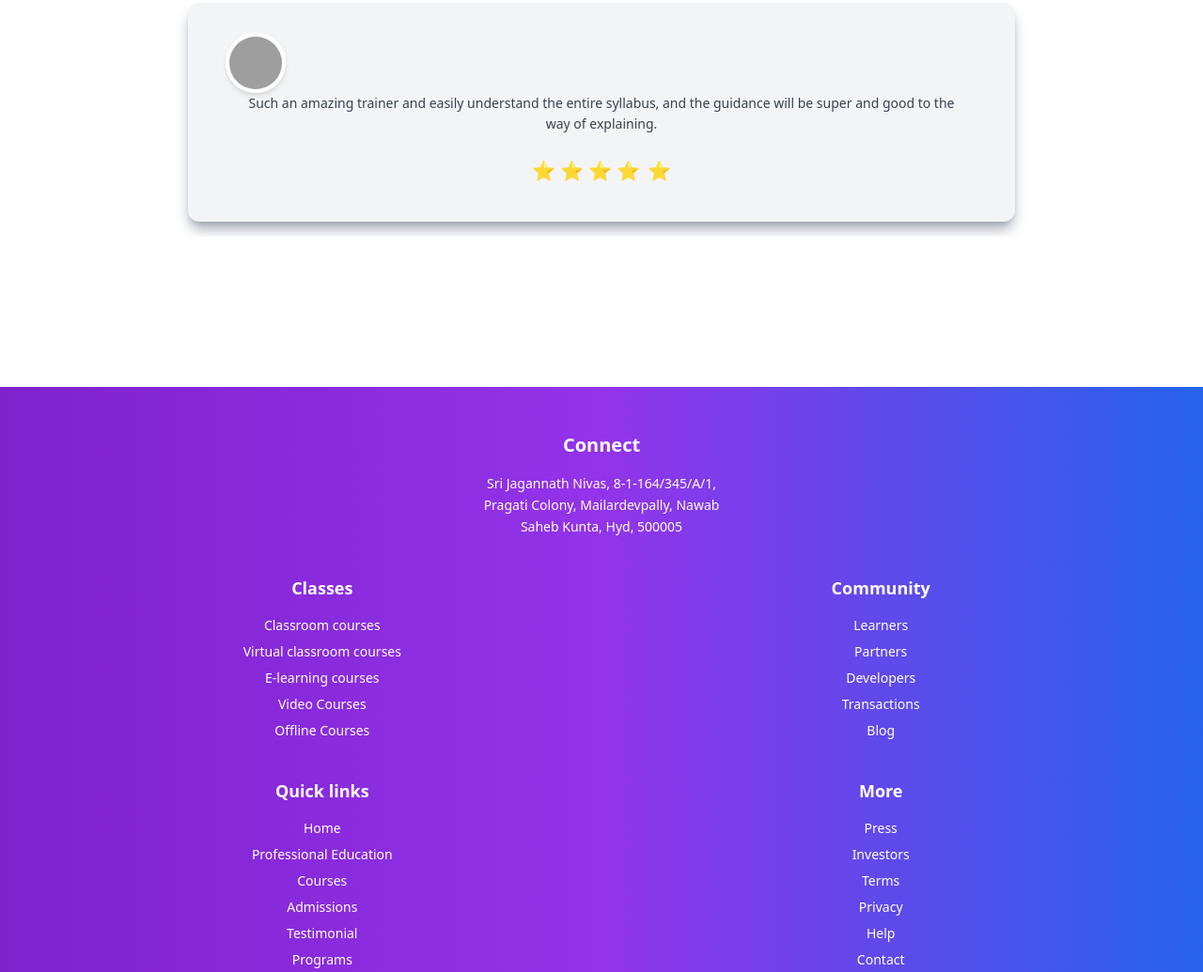
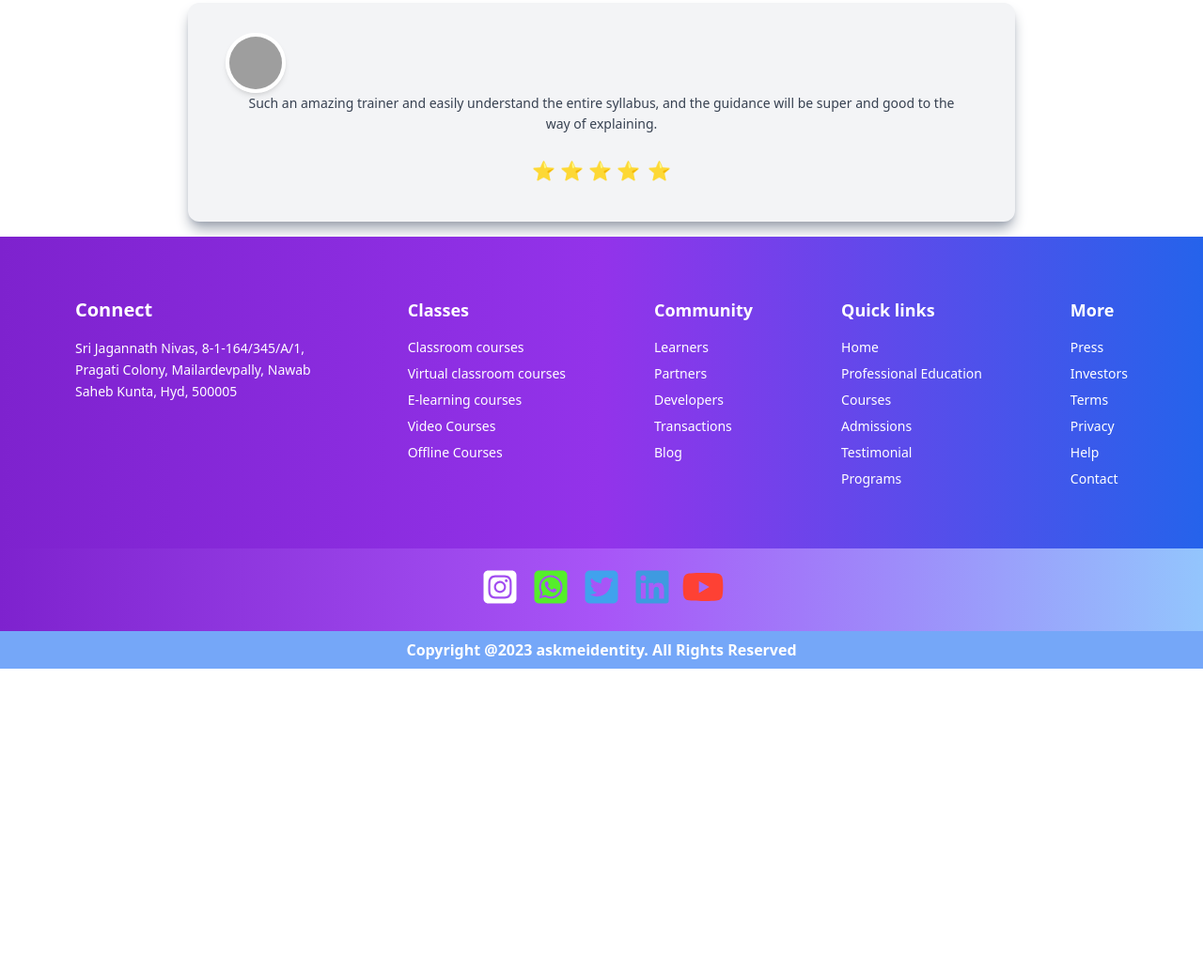
Before and after one commit to Nancy-1311/Good-coaching-landing-page-made-with-html-tailwindcss, a website: page index.html in a window 1280 px wide. Shown: the part 6151-7186 px from the top of the page at 94% size. After the commit the page ends 6863 px from the top, so only its background shows below. Drawn offline with nearby package versions, Linux system fonts and the light colour scheme; grey boxes are pictures that could not be loaded.

Commit message:
Update index.html

```diff
--- a/index.html
+++ b/index.html
@@ -402,11 +402,10 @@ w-[70vw] flex flex-col items-center overflow-hidden text-center mx-auto mt-[7rem
 </div>
 
 
-<footer class="w-full bg-gradient-to-r from-purple-700 via-purple-600 to-blue-600
-text-white py-16 px-20 mt-[10rem] sm:px-6 sm:py-12">
+<footer class="w-full bg-gradient-to-r from-purple-700 via-purple-600 to-blue-600 text-white py-16 px-20">
 
-  <div class="flex justify-between gap-20 sm:flex-col sm:gap-10">
-    <div class="w-[25%] sm:w-full sm:text-center">
+  <div class="flex justify-between gap-20">
+    <div class="w-[25%]">
       <h1 class="text-xl font-bold mb-4">Connect</h1>
       <p class="leading-relaxed text-sm">
         Sri Jagannath Nivas, 8-1-164/345/A/1,<br>
@@ -414,10 +413,8 @@ text-white py-16 px-20 mt-[10rem] sm:px-6 sm:py-12">
         Saheb Kunta, Hyd, 500005
       </p>
     </div>
-
-    <div class="flex justify-between w-[70%] sm:w-full sm:flex-wrap sm:justify-center sm:gap-10">
-
-      <div class="sm:w-[45%] sm:text-center">
+    <div class="flex justify-between w-[70%]">
+      <div>
         <h2 class="text-lg font-bold mb-4">Classes</h2>
         <ul class="space-y-2 text-sm">
           <li>Classroom courses</li>
@@ -428,7 +425,7 @@ text-white py-16 px-20 mt-[10rem] sm:px-6 sm:py-12">
         </ul>
       </div>
 
-      <div class="sm:w-[45%] sm:text-center">
+      <div>
         <h2 class="text-lg font-bold mb-4">Community</h2>
         <ul class="space-y-2 text-sm">
           <li>Learners</li>
@@ -439,7 +436,7 @@ text-white py-16 px-20 mt-[10rem] sm:px-6 sm:py-12">
         </ul>
       </div>
 
-      <div class="sm:w-[45%] sm:text-center">
+      <div>
         <h2 class="text-lg font-bold mb-4">Quick links</h2>
         <ul class="space-y-2 text-sm">
           <li>Home</li>
@@ -451,7 +448,7 @@ text-white py-16 px-20 mt-[10rem] sm:px-6 sm:py-12">
         </ul>
       </div>
 
-      <div class="sm:w-[45%] sm:text-center">
+      <div>
         <h2 class="text-lg font-bold mb-4">More</h2>
         <ul class="space-y-2 text-sm">
           <li>Press</li>
@@ -467,6 +464,8 @@ text-white py-16 px-20 mt-[10rem] sm:px-6 sm:py-12">
 
   </div>
 </footer>
+
+
 
 
  <div class="bg-gradient-to-r from-purple-700 via-purple-500 to-blue-300 bg-opacity-0 w-full p-[1rem] flex flex-row justify-center items-center">
```
